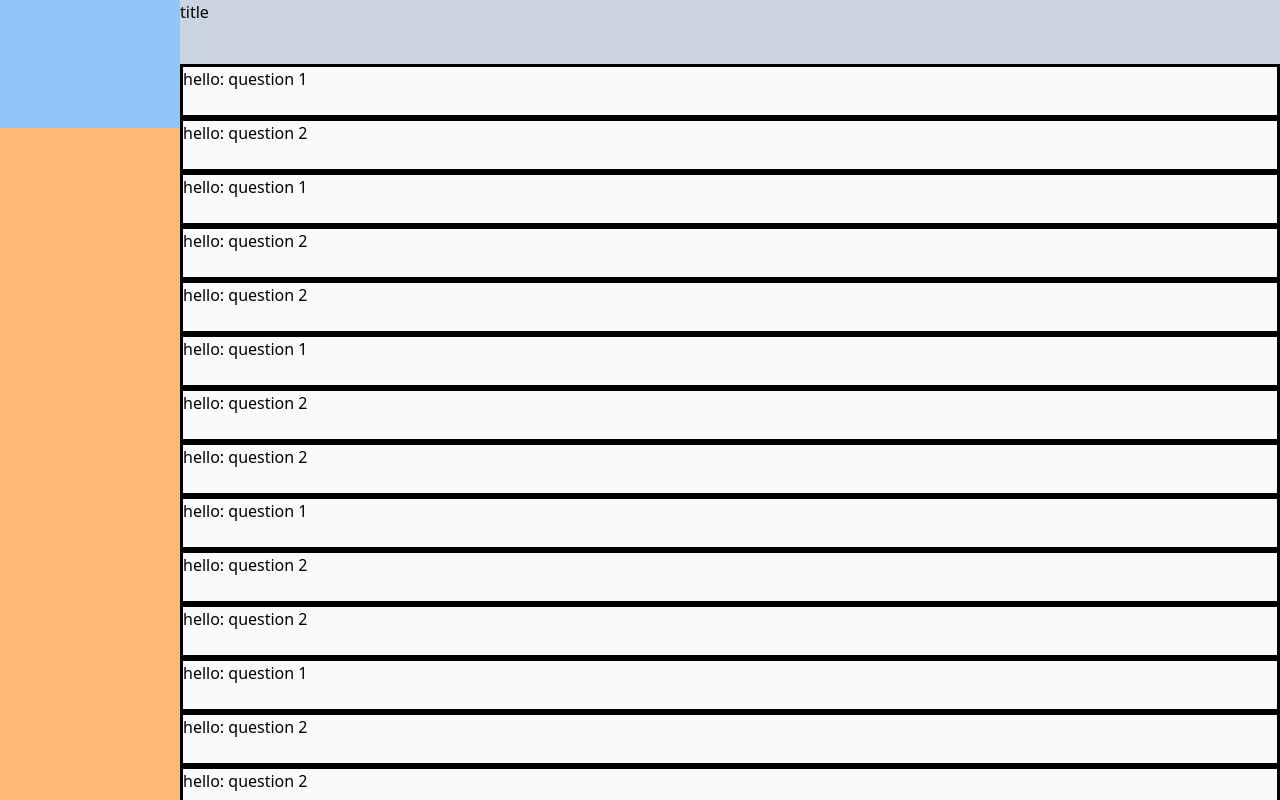
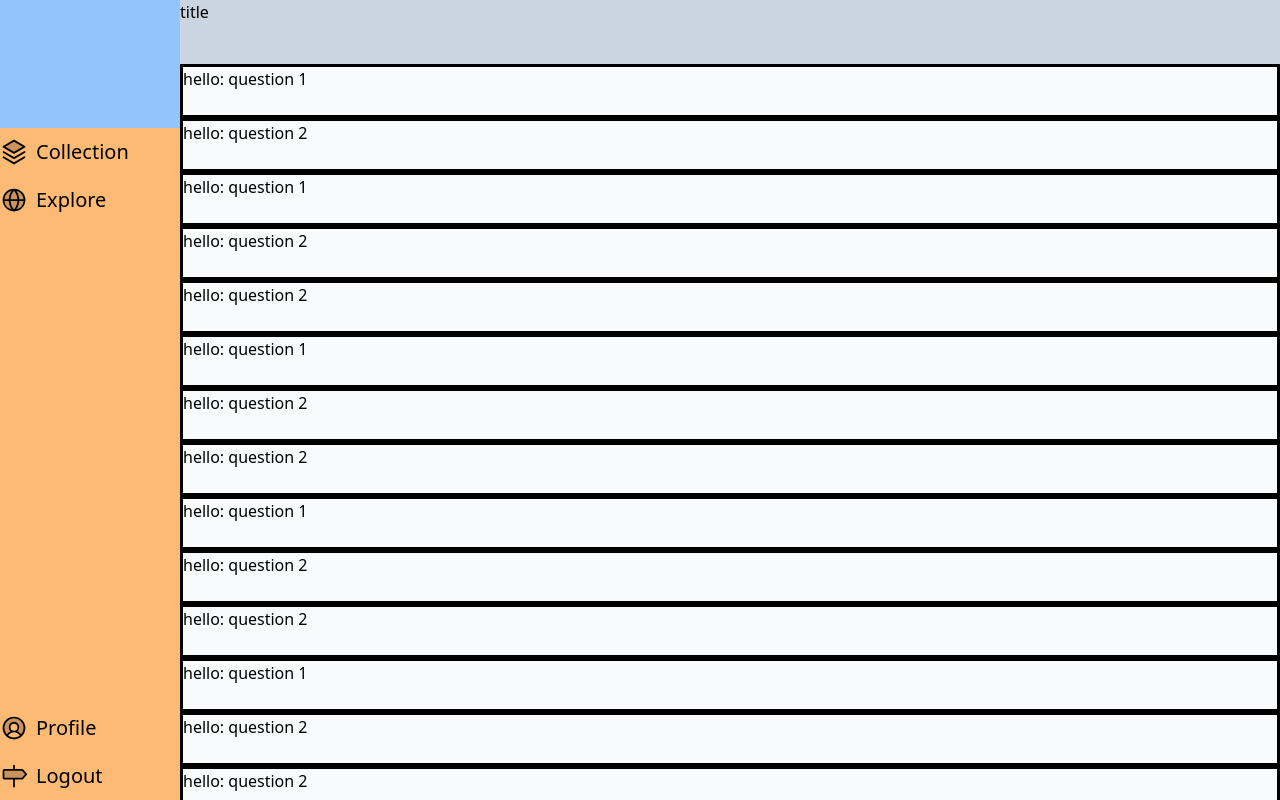
Before and after one commit to marko-kreso/flash-quiz, a Nuxt app: page / in a window 1280 px wide. Built offline with nearby package versions, Linux system fonts and the light colour scheme.

Commit message:
improved nav bar

```diff
--- a/app.vue
+++ b/app.vue
@@ -1,8 +1,19 @@
 <template>
     <div class="flex-row flex h-screen">
       <div class="basis-48 flex flex-col">
-        <div class="bg-blue-300 flex basis-32"></div>
-        <div class="bg-orange-300 flex-1"></div>
+        <div class="bg-blue-300 basis-32"></div>
+        <div class="bg-orange-300 flex-1">
+          <nav class="h-full flex flex-col">
+            <ul class="flex flex-col flex-1">
+              <li class="flex flex-col justify-center h-12"><IconListElement name="ph:stack-duotone" text="Collection"/></li>
+              <li class="flex flex-col justify-center h-12"><IconListElement name="ph:globe-simple-duotone" text="Explore"/></li>
+            </ul>
+            <ul class="flex flex-col justify-end flex-1">
+              <li class="flex flex-col justify-center h-12"><IconListElement name="ph:user-circle-duotone" text="Profile"/></li>
+              <li class="flex flex-col justify-center h-12"><IconListElement name="ph:signpost-duotone" text="Logout"/></li>
+            </ul>
+          </nav>
+        </div>
       </div>
       <div class="flex-1 basis-11/12 flex-col overflow-scroll">
         <div class="h-16 bg-slate-300 sticky z-10 w-full top-0">
--- /dev/null
+++ b/components/IconListElement.vue
@@ -0,0 +1,12 @@
+<template>
+  <div><Icon :name="props.name" style="vertical-align: bottom;" size="1.75em" mode="svg" /><span class="ml-2 text-xl">{{ props.text }}</span></div>
+</template>
+
+<script lang="ts" setup>
+
+  const props = defineProps(["name", "text"])
+</script>
+
+<style>
+
+</style>
--- a/nuxt.config.ts
+++ b/nuxt.config.ts
@@ -1,7 +1,7 @@
 // https://nuxt.com/docs/api/configuration/nuxt-config
 export default defineNuxtConfig({
   devtools: { enabled: true },
-  modules: ["@nuxtjs/tailwindcss"],
+  modules: ["@nuxtjs/tailwindcss", "nuxt-icon"],
   tailwindcss: {
     exposeConfig: true,
   }
--- a/package.json
+++ b/package.json
@@ -14,5 +14,8 @@
     "nuxt": "^3.11.2",
     "vue": "^3.4.27",
     "vue-router": "^4.3.2"
+  },
+  "devDependencies": {
+    "nuxt-icon": "^0.6.10"
   }
 }
```
Also changed, not shown: 1 other file (tests, documents, lock files or other folders).
